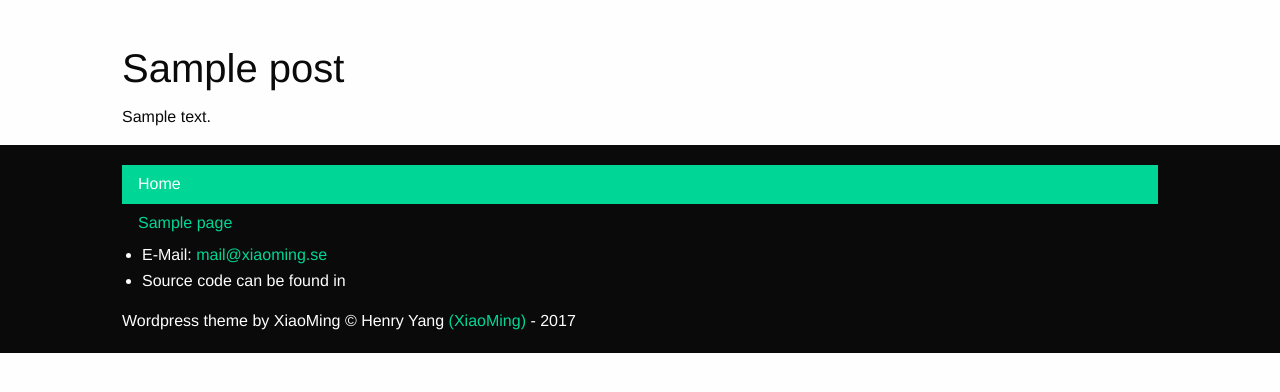
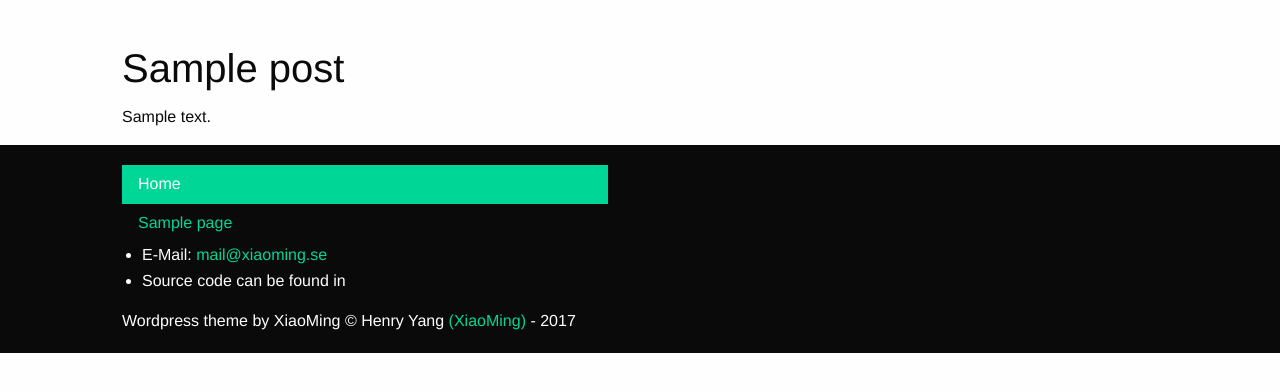
Before and after one commit to Xiaoming94/wordpress-themes, a WordPress theme: template themes/themeone/page.php in a window 1280 px wide. Shown: the part 130-522 px from the top of the page. Run offline with PHP 8.4 and a stand-in for WordPress, Linux system fonts and the light colour scheme; the site name, menu and one post (Sample post) are stand-ins, and other content is empty; some libraries are stand-ins or nearby versions.

Commit message:
Add widget area in footer

```diff
--- a/themes/themeone/footer.php
+++ b/themes/themeone/footer.php
@@ -3,10 +3,19 @@
 <footer class="site-footer">
 
   <div class="grid-container">
-    <?php
-      get_template_part('template-parts/footer_nav');
-    ?>
-    <ul>
+    <div class="grid-x grid-margin-x">
+      <div class="cell medium-6 small-12">
+        <?php
+          get_template_part('template-parts/footer_nav');
+        ?>
+      </div>
+      <div class="cell medium-6 small-12">
+        <?php
+        get_template_part('template-parts/footer_widgets');
+        ?>
+      </div>
+    </div>
+    <ul id="theme-info-list">
       <li>E-Mail: <a href="mailto:mail@xiaoming.se">mail@xiaoming.se</a></li>
       <li>Source code can be found in <a href="https://github.com/Xiaoming94/wordpress-theme"></a> </li>
     </ul>
--- a/themes/themeone/functions.php
+++ b/themes/themeone/functions.php
@@ -27,9 +27,19 @@ function create_sidebar() {
   $sidebar_args = array (
     'name'          => __('Widgets Sidebar', 'themeone'),
     'id'            => 'sidebar-1',
-    'description'   => __('Widgets to be displayed on the index page','themeone')
+    'description'   => __('Widgets to be displayed on the index page and posts','themeone')
   );
   register_sidebar($sidebar_args);
+}
+
+// Creating footer widget area
+function create_footer_widgets() {
+  $footer_widget_args = array (
+    'name'          => __('Footer Widgets', 'themeone'),
+    'id'            => 'footer-sidebar-1',
+    'description'   => __('Widgets to be displayed in the footer', 'themeone')
+  );
+  register_sidebar($footer_widget_args);
 }
 
 function show_default_nav() {
@@ -48,6 +58,7 @@ add_action('wp_enqueue_scripts', 'themeone_init_assets');
 // Load the sidebar to the theme
 add_action('widgets_init','create_sidebar');
 
+add_action('widgets_init','create_footer_widgets');
 // Let Wordpress manage document title
 // This is literally to not use <title>
 add_theme_support('title-tag');
--- /dev/null
+++ b/themes/themeone/template-parts/footer_widgets.php
@@ -0,0 +1,7 @@
+<div id="footer-sidebar" class="secondary widget-area">
+  <?php
+    if( is_active_sidebar( 'footer-sidebar-1' ) ){
+      dynamic_sidebar('footer-sidebar-1');
+    }
+  ?>
+</div>
```
